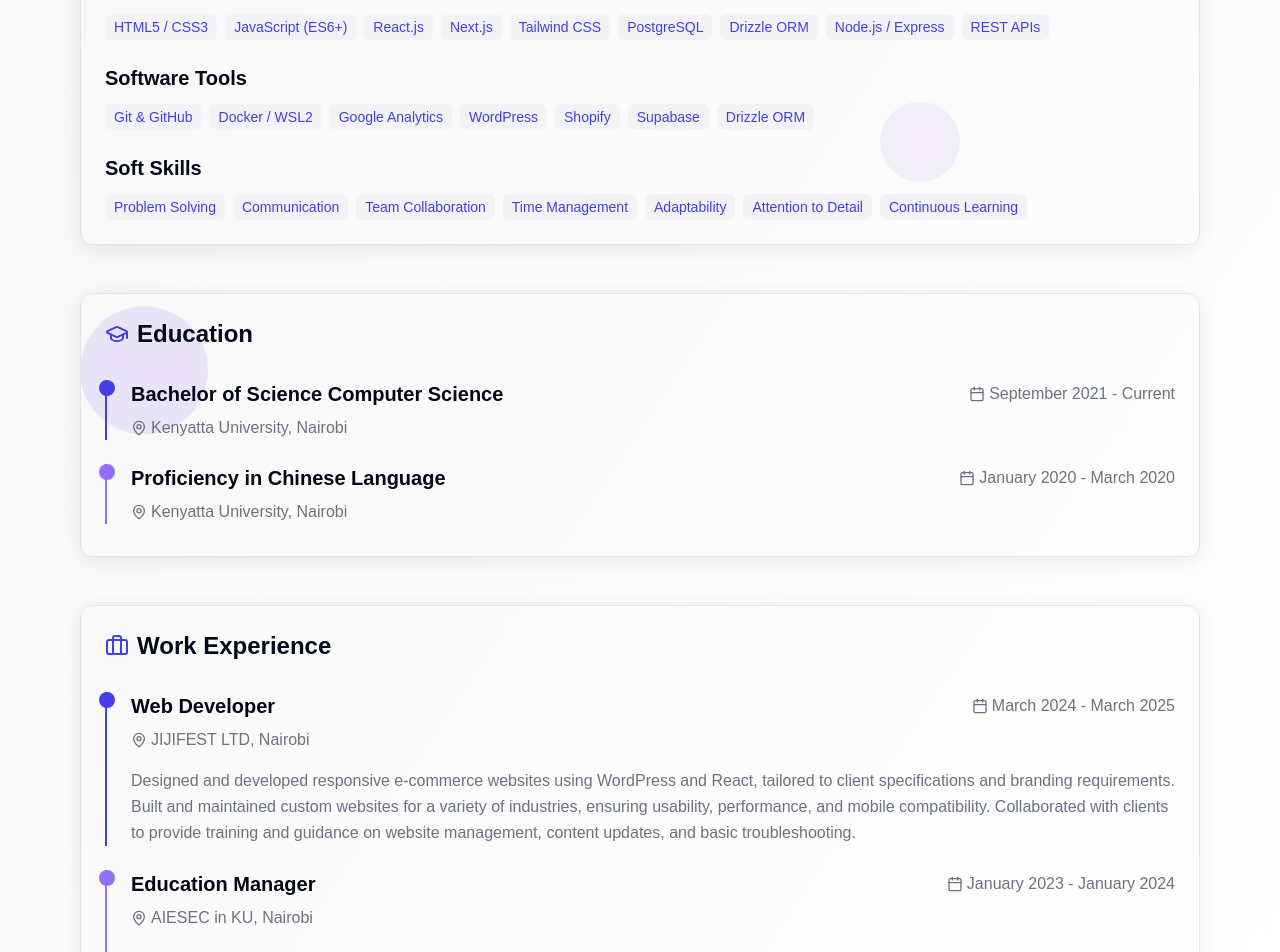
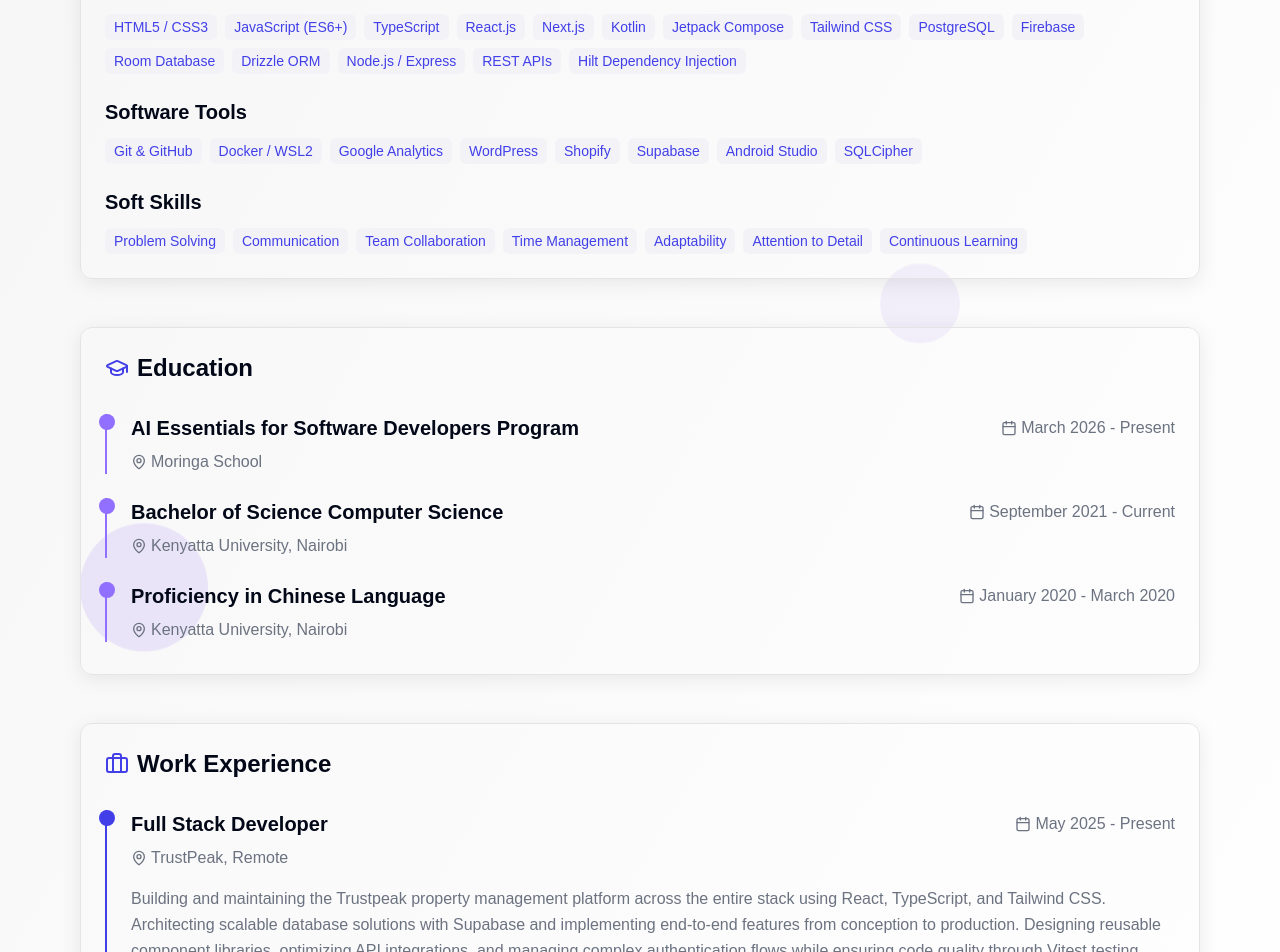
Before and after one commit to wangenga/portfolio, a Next.js app: page /about in a window 1280 px wide. Shown: the part 840-1792 px from the top of the page. Built offline with nearby package versions, Linux system fonts and the light colour scheme.

Commit message:
feat(portfolio): expand skills and update professional experience

```diff
--- a/app/about/page.tsx
+++ b/app/about/page.tsx
@@ -12,13 +12,19 @@
   const skills = [
     "HTML5 / CSS3",
     "JavaScript (ES6+)",
+    "TypeScript",
     "React.js",
     "Next.js",
+    "Kotlin",
+    "Jetpack Compose",
     "Tailwind CSS",
     "PostgreSQL",
+    "Firebase",
+    "Room Database",
     "Drizzle ORM",
     "Node.js / Express",
     "REST APIs",
+    "Hilt Dependency Injection",
   ];
 
   const softwareTools = [
@@ -28,7 +34,8 @@
     "WordPress",
     "Shopify",
     "Supabase",
-    "Drizzle ORM",
+    "Android Studio",
+    "SQLCipher",
   ];
 
   const softSkills = [
@@ -87,9 +94,7 @@
                 </CardHeader>
                 <CardContent>
                   <p className="text-lg leading-relaxed text-muted-foreground">
-                    Motivated developer with knowledge in web development, seeking to apply my technical skills
-                    and problem solving abilities in dynamic environments. I am patient, curious and detail-oriented,
-                    and I strive to deliver high quality products. I am hardworking and ready to learn more.
+                    I am someone who thrives in the space between a question and an answer. My professional identity is built on curiosity and the belief that there is always a more efficient way to navigate a challenge. I don't just look for solutions; I look for the 'why' behind the problem, ensuring that the impact of my work lasts longer than the task itself.
                   </p>
                 </CardContent>
               </Card>
@@ -149,8 +154,23 @@
                 </CardHeader>
                 <CardContent>
                 <div className="space-y-6">
-                  <div className="border-l-2 border-primary pl-6 relative">
-                    <div className="absolute -left-2 top-0 w-4 h-4 bg-primary rounded-full"></div>
+                  <div className="border-l-2 border-accent pl-6 relative">
+                    <div className="absolute -left-2 top-0 w-4 h-4 bg-accent rounded-full"></div>
+                    <div className="flex flex-col md:flex-row md:items-center md:justify-between mb-2">
+                      <h3 className="text-xl font-semibold">AI Essentials for Software Developers Program</h3>
+                      <div className="flex items-center gap-1 text-muted-foreground">
+                        <Calendar className="h-4 w-4" />
+                        <span>March 2026 - Present</span>
+                      </div>
+                    </div>
+                    <div className="flex items-center gap-1 text-muted-foreground mb-2">
+                      <MapPin className="h-4 w-4" />
+                      <span>Moringa School</span>
+                    </div>
+                  </div>
+
+                  <div className="border-l-2 border-accent pl-6 relative">
+                    <div className="absolute -left-2 top-0 w-4 h-4 bg-accent rounded-full"></div>
                     <div className="flex flex-col md:flex-row md:items-center md:justify-between mb-2">
                       <h3 className="text-xl font-semibold">Bachelor of Science Computer Science</h3>
                       <div className="flex items-center gap-1 text-muted-foreground">
@@ -164,7 +184,7 @@
                     </div>
                   </div>
 
-                  <div className="border-l-2 border-accent pl-6 relative">
+                   <div className="border-l-2 border-accent pl-6 relative">
                     <div className="absolute -left-2 top-0 w-4 h-4 bg-accent rounded-full"></div>
                     <div className="flex flex-col md:flex-row md:items-center md:justify-between mb-2">
                       <h3 className="text-xl font-semibold">Proficiency in Chinese Language</h3>
@@ -194,6 +214,24 @@
                 <div className="space-y-6">
                   <div className="border-l-2 border-primary pl-6 relative">
                     <div className="absolute -left-2 top-0 w-4 h-4 bg-primary rounded-full"></div>
+                    <div className="flex flex-col md:flex-row md:items-center md:justify-between mb-2">
+                      <h3 className="text-xl font-semibold">Full Stack Developer</h3>
+                      <div className="flex items-center gap-1 text-muted-foreground">
+                        <Calendar className="h-4 w-4" />
+                        <span>May 2025 - Present</span>
+                      </div>
+                    </div>
+                    <div className="flex items-center gap-1 text-muted-foreground mb-4">
+                      <MapPin className="h-4 w-4" />
+                      <span>TrustPeak, Remote</span>
+                    </div>
+                    <p className="text-muted-foreground leading-relaxed">
+                     Building and maintaining the Trustpeak property management platform across the entire stack using React, TypeScript, and Tailwind CSS. Architecting scalable database solutions with Supabase and implementing end-to-end features from conception to production. Designing reusable component libraries, optimizing API integrations, and managing complex authentication flows while ensuring code quality through Vitest testing. Collaborating with the team to enhance user experiences, scale platform reliability, and maintain a clean, modern codebase.
+                    </p>
+                  </div>
+
+                  <div className="border-l-2 border-accent pl-6 relative">
+                    <div className="absolute -left-2 top-0 w-4 h-4 bg-accent rounded-full"></div>
                     <div className="flex flex-col md:flex-row md:items-center md:justify-between mb-2">
                       <h3 className="text-xl font-semibold">Web Developer</h3>
                       <div className="flex items-center gap-1 text-muted-foreground">
--- a/app/comps/Skills.tsx
+++ b/app/comps/Skills.tsx
@@ -5,18 +5,21 @@
 
 const Skills = () => {
     const skills = [
-        { name: "HTML5 / CSS3", icon: PaletteIcon, level: "Advanced" },
-        { name: "JavaScript (ES6+)", icon: CodeIcon, level: "Intermediate–Advanced" },
+        { name: "TypeScript", icon: CodeIcon, level: "Intermediate–Advanced" },
         { name: "React.js", icon: CodeIcon, level: "Intermediate" },
         { name: "Next.js", icon: CodeIcon, level: "Intermediate" },
+        { name: "Kotlin", icon: CodeIcon, level: "Intermediate–Advanced" },
+        { name: "Jetpack Compose", icon: CodeIcon, level: "Intermediate" },
         { name: "Tailwind CSS", icon: PaletteIcon, level: "Intermediate–Advanced" },
         { name: "PostgreSQL", icon: DatabaseIcon, level: "Intermediate" },
+        { name: "Firebase", icon: DatabaseIcon, level: "Intermediate" },
+        { name: "Room Database", icon: DatabaseIcon, level: "Intermediate" },
         { name: "Supabase", icon: DatabaseIcon, level: "Intermediate" },
-        { name: "Drizzle ORM", icon: DatabaseIcon, level: "Intermediate" },
         { name: "Node.js / Express", icon: CodeIcon, level: "Beginner–Intermediate" },
         { name: "REST APIs", icon: GlobeIcon, level: "Intermediate" },
         { name: "Git & GitHub", icon: GlobeIcon, level: "Intermediate–Advanced" },
         { name: "Docker / WSL2", icon: GlobeIcon, level: "Beginner–Intermediate" },
+        { name: "Hilt Dependency Injection", icon: CodeIcon, level: "Intermediate" },
         { name: "Google Analytics", icon: GlobeIcon, level: "Beginner" },
         { name: "WordPress (Avada, Edu Press)", icon: GlobeIcon, level: "Intermediate" },
         { name: "Shopify App Development", icon: GlobeIcon, level: "Beginner–Intermediate" }
--- a/app/projects/page.tsx
+++ b/app/projects/page.tsx
@@ -39,6 +39,24 @@
       status: "completed",
       category: "Collaborative Project",
       githublink: "https://github.com/MauriceNzai/simple_shell"
+    },
+    {
+      id: 4,
+      title: "TrustPeak",
+      description: "A platform for building and managing trust-based applications",
+      technologies: ["Next.js", "React", "TypeScript", "Tailwind CSS"],
+      status: "in progress",
+      category: "Web Application",
+      sitelink: "https://trustpeak.vercel.app/"
+    },
+    {
+      id: 5,
+      title: "MoneyHub",
+      description: "A secure Android financial management app with biometric authentication, encrypted database, and real-time expense tracking with visual charts and analytics.",
+      technologies: ["Kotlin", "Jetpack Compose", "Firebase", "Room Database", "Hilt", "SQLCipher"],
+      status: "completed",
+      category: "Mobile Finance App",
+      githublink: "https://github.com/wangenga/MoneyHub"
     }
   ];
 
```
